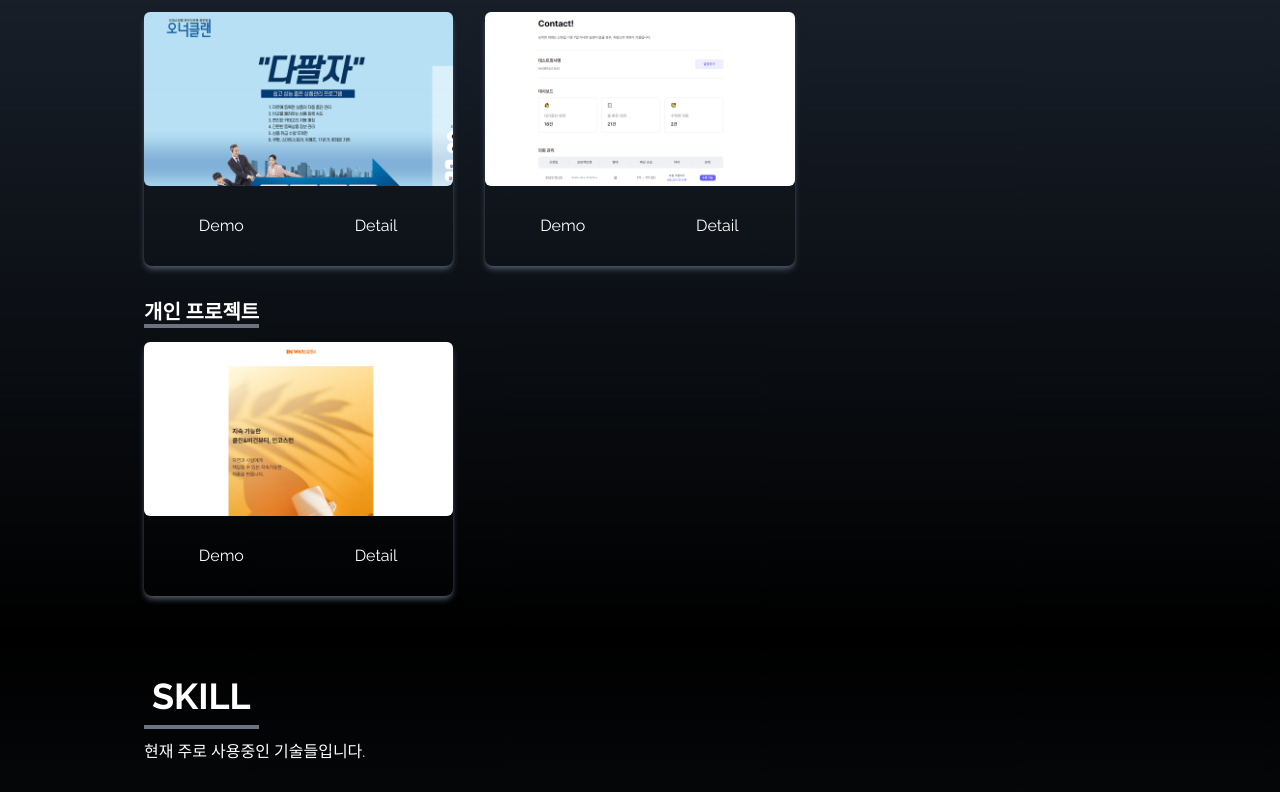
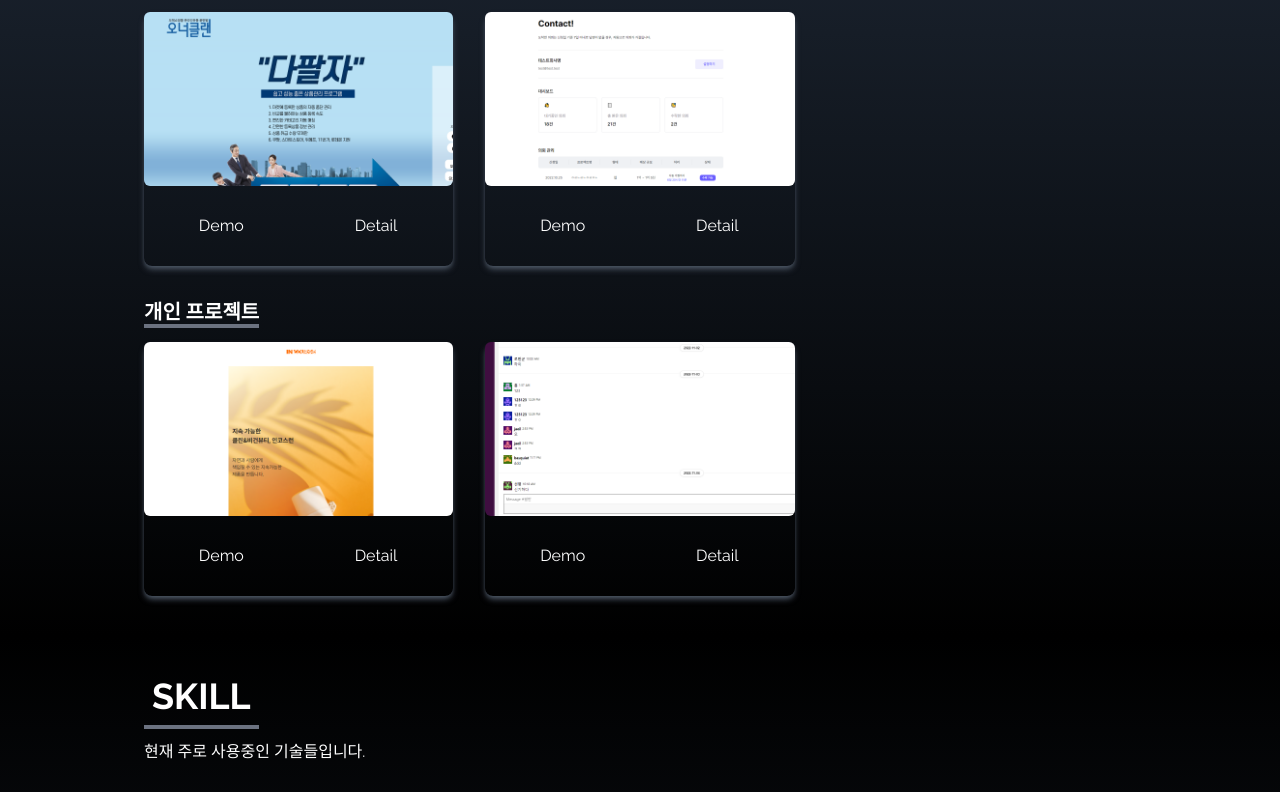
Before and after one commit to San-Goon/latest-portfolio, a React (Create React App) app: page / in a window 1280 px wide. Shown: the part 1932-2724 px from the top of the page. Built offline with nearby package versions, Linux system fonts and the light colour scheme.

Commit message:
chore: add new project

```diff
--- a/src/components/About.tsx
+++ b/src/components/About.tsx
@@ -28,32 +28,33 @@ const ABOUT_LIST = [
 ];
 
 const About = () => {
-  useEffect(() => {
-    const targets = document.querySelectorAll('.js-show-on-scroll');
-
-    const callback = (entries: IntersectionObserverEntry[]) => {
-      entries.forEach((entry) => {
-        if (entry.isIntersecting) {
-          entry.target.classList.add('motion-safe:animate-fadeIn');
-        } else {
-          entry.target.classList.remove('motion-safe:animate-fadeIn');
-        }
-      });
-    };
-    const observer = new IntersectionObserver(callback);
-
-    targets.forEach((target) => {
-      target.classList.add('opacity-0');
-      observer.observe(target);
-    });
-  }, []);
+  // useEffect(() => {
+  //   const targets = document.querySelectorAll('.js-show-on-scroll');
+  //
+  //   const callback = (entries: IntersectionObserverEntry[]) => {
+  //     entries.forEach((entry) => {
+  //       if (entry.isIntersecting) {
+  //         entry.target.classList.add('motion-safe:animate-fadeIn');
+  //       } else {
+  //         entry.target.classList.remove('motion-safe:animate-fadeIn');
+  //       }
+  //     });
+  //   };
+  //   const observer = new IntersectionObserver(callback);
+  //
+  //   targets.forEach((target) => {
+  //     target.classList.add('opacity-0');
+  //     observer.observe(target);
+  //   });
+  // }, []);
 
   return (
     <div
       id="about"
       className="w-full bg-gradient-to-b from-gray-800 to-black text-white"
     >
-      <div className="max-w-screen-lg p-4 py-10 mx-auto flex flex-col justify-center w-full h-full js-show-on-scroll">
+      {/*<div className="max-w-screen-lg p-4 py-10 mx-auto flex flex-col justify-center w-full h-full js-show-on-scroll">*/}
+      <div className="max-w-screen-lg p-4 py-10 mx-auto flex flex-col justify-center w-full h-full">
         <div className="pb-8">
           <p className="text-4xl font-bold inline border-b-4 border-gray-500">
             About
--- a/src/components/Portfolio.tsx
+++ b/src/components/Portfolio.tsx
@@ -2,6 +2,7 @@ import React from 'react';
 import dafalza from '../assets/portfolio/dafalza.png';
 import incourserun from '../assets/portfolio/incourserun.png';
 import stauter from '../assets/portfolio/stauter.png';
+import slack from '../assets/portfolio/slack.png';
 
 const OFFICIAL_PROJECT_LIST = [
   {
@@ -28,7 +29,13 @@ const PERSONAL_PROJECT_LIST = [
     detail:
       'https://magenta-forest-566.notion.site/incourse-run-ae3493ac5d0a4504b6ddf83fd6b56d66',
   },
-  // { id: 4, src: 'hi' },
+  {
+    id: 4,
+    src: slack,
+    demo: 'https://slack-clone-front.vercel.app/',
+    detail:
+      'https://magenta-forest-566.notion.site/slack-c4fe244a9b1f474aa1fa86ca1e7a01b5',
+  },
 ];
 
 const Portfolio = () => {
```
Also changed, not shown: src/assets/portfolio/slack.png (added).
